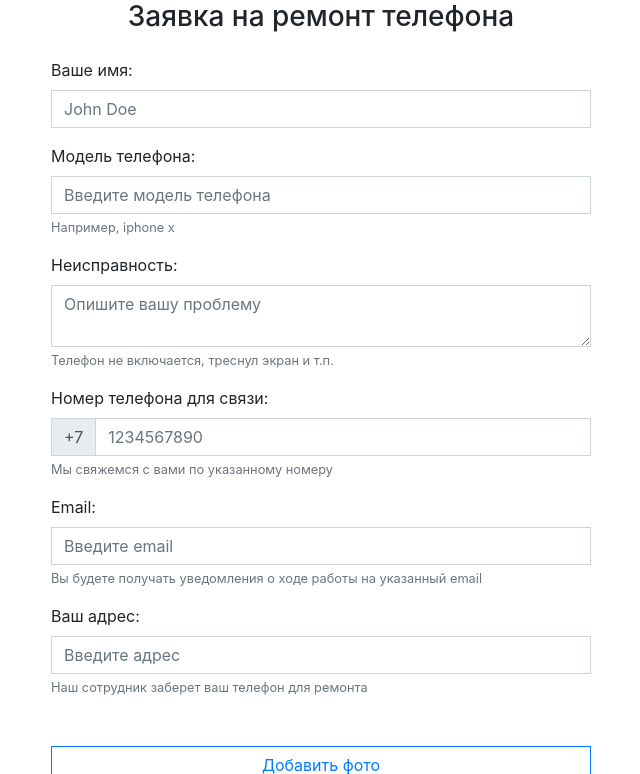
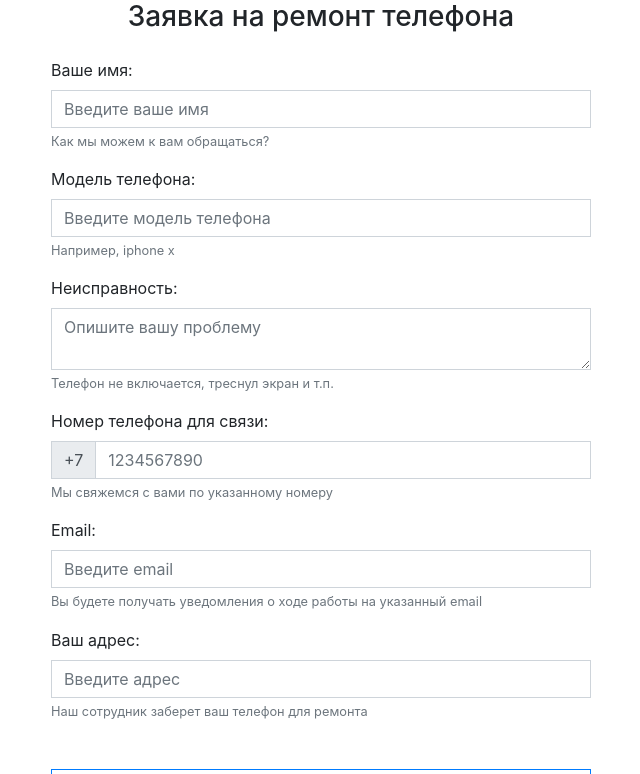
Before and after one commit to hardtechnik/remontsotik, a Django app: template src/templates/ticket_form.html in a window 1280 px wide. Shown: the part 56-830 px from the top of the page, without its empty margins (319-959 px from the left). Run offline with Django 3.2, Linux system fonts and the light colour scheme; the template is opened without the code that fills it, so the values that code supplies are empty; some libraries are stand-ins or nearby versions.

Commit message:
changed placeholder of name field, added help text

```diff
--- a/src/templates/ticket_form.html
+++ b/src/templates/ticket_form.html
@@ -27,7 +27,10 @@
         <input type="text" class="form-control" id="name"
                name="name"
                aria-describedby="phone-model-help"
-               placeholder="John Doe">
+               placeholder="Введите ваше имя">
+        <small id="phone-model-help" class="form-text text-muted">
+          Как мы можем к вам обращаться?
+        </small>
       </div>
       <div class="form-group">
         <label for="phone-model">Модель телефона:</label>
@@ -82,7 +85,7 @@
       <select id="images" name="images" hidden multiple></select>
     </form>
     <div class="form-group FileUploader">
-      <input class="FileUploader--input" style="display:none" type="file"
+      <input class="FileUploader--input" hidden type="file"
              accept=".jpg, .jpeg, .png" multiple>
       <ul class="list-group list-group-flush FileUploader--list mb-4"></ul>
       <button class="btn btn-outline-primary btn-block FileUploader--select">
```
